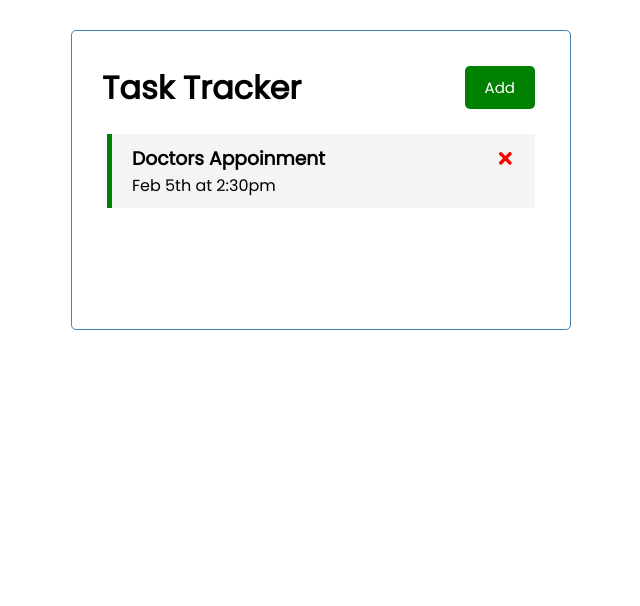
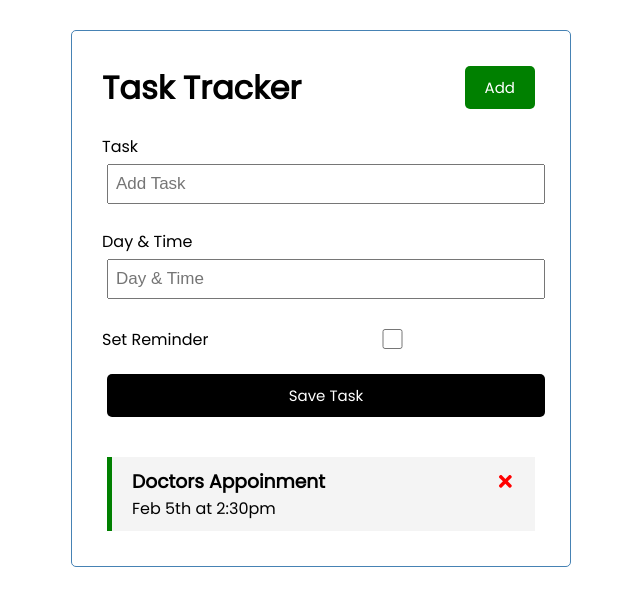
Before and after one commit to ArvinthC3000/task_tracer_Brad, a React (Create React App) app: page / in a window 1280 px wide. Shown: the top 606 px of the page, without its empty margins (319-959 px from the left). Built offline with nearby package versions, Linux system fonts and the light colour scheme.

Commit message:
Add task component

```diff
--- a/src/App.js
+++ b/src/App.js
@@ -2,6 +2,7 @@
 import './index.css';
 import Header from './components/Header';
 import Tasks from './components/Tasks';
+import Addtask from './components/Addtask';
 
 function App() {
   const [tasks, setTasks] = useState([
@@ -12,6 +13,14 @@
       reminder: true,
     },
   ]);
+
+  // Add task
+  const addTask = task => {
+    console.log(task);
+    const id = Math.floor(Math.random() * 10000) + 1;
+    const newTask = { id, ...task };
+    setTasks([...tasks, newTask]);
+  };
 
   // Delete task
   const deleteTask = id => {
@@ -31,6 +40,7 @@
   return (
     <div className='container'>
       <Header />
+      <Addtask onAdd={addTask} />
       {tasks.length ? (
         <Tasks tasks={tasks} onDelete={deleteTask} onToggle={toggleReminder} />
       ) : (
--- /dev/null
+++ b/src/components/Addtask.jsx
@@ -0,0 +1,62 @@
+import PropTypes from 'prop-types';
+import { useState } from 'react';
+
+const Addtask = ({ onAdd }) => {
+  const [text, setText] = useState('');
+  const [day, setDay] = useState('');
+  const [reminder, setReminder] = useState(false);
+
+  const onSubmit = e => {
+    e.preventDefault();
+
+    if (!text) {
+      alert('Please add a task');
+      return;
+    }
+
+    onAdd({ text, day, reminder });
+
+    setText('');
+    setDay('');
+    setReminder(false);
+  };
+
+  return (
+    <form className='add-form' onSubmit={onSubmit}>
+      <div className='form-control'>
+        <label>Task</label>
+        <input
+          type='text'
+          placeholder='Add Task'
+          value={text}
+          onChange={e => setText(e.target.value)}
+        />
+      </div>
+      <div className='form-control'>
+        <label>Day & Time</label>
+        <input
+          type='text'
+          placeholder='Day & Time'
+          value={day}
+          onChange={e => setDay(e.target.value)}
+        />
+      </div>
+      <div className='form-control form-control-check'>
+        <label>Set Reminder</label>
+        <input
+          type='checkbox'
+          checked={reminder}
+          value={reminder}
+          onChange={e => setReminder(e.currentTarget.checked)}
+        />
+      </div>
+      <input type='submit' value='Save Task' className='btn btn-block' />
+    </form>
+  );
+};
+
+Addtask.propTypes = {
+  onAdd: PropTypes.func.isRequired,
+};
+
+export default Addtask;
```
